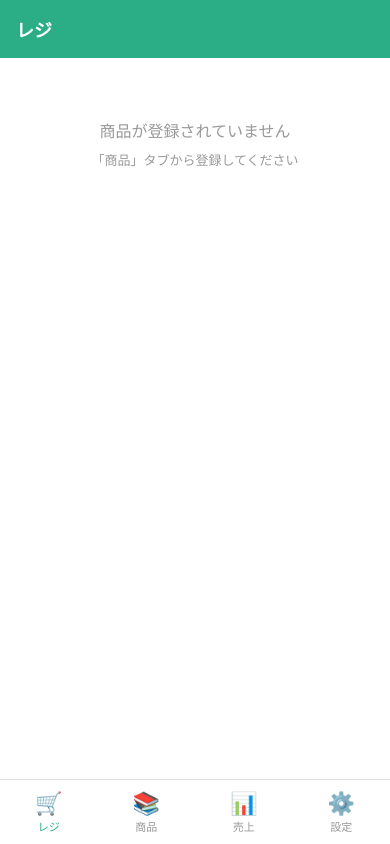
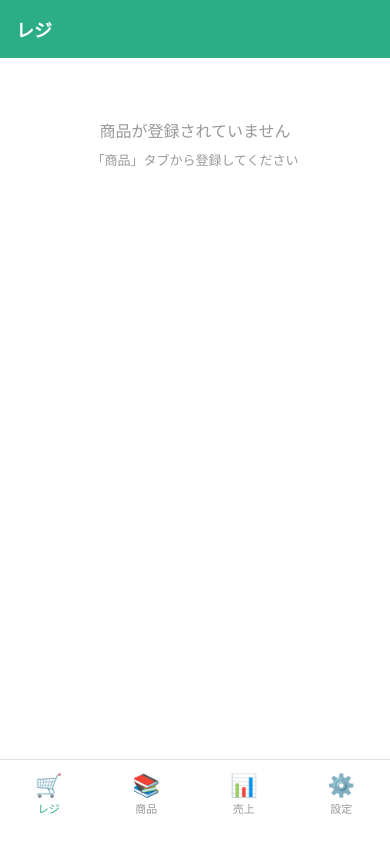
Before and after one commit to senolab/eventregi, a React (Vite) app: page / in a window 390 px wide. Built offline with nearby package versions, Linux system fonts and the light colour scheme.

Commit message:
Increase bottom nav height and padding for better iPhone spacing
Co-Authored-By: Claude Sonnet 4.5 <noreply@anthropic.com>

```diff
--- a/src/App.css
+++ b/src/App.css
@@ -23,7 +23,7 @@ body {
 .main {
   flex: 1;
   overflow-y: auto;
-  padding-bottom: calc(65px + env(safe-area-inset-bottom, 16px));
+  padding-bottom: calc(85px + env(safe-area-inset-bottom, 0px));
 }
 
 .bottom-nav {
@@ -36,7 +36,7 @@ body {
   display: flex;
   background: #fff;
   border-top: 1px solid #e0e0e0;
-  height: calc(65px + env(safe-area-inset-bottom, 16px));
+  height: calc(85px + env(safe-area-inset-bottom, 0px));
   z-index: 100;
 }
 
@@ -52,8 +52,8 @@ body {
   color: #999;
   font-size: 11px;
   cursor: pointer;
-  padding: 10px 0;
-  padding-bottom: calc(10px + env(safe-area-inset-bottom, 16px));
+  padding: 12px 0;
+  padding-bottom: calc(12px + env(safe-area-inset-bottom, 0px));
 }
 
 .bottom-nav button.active {
```
